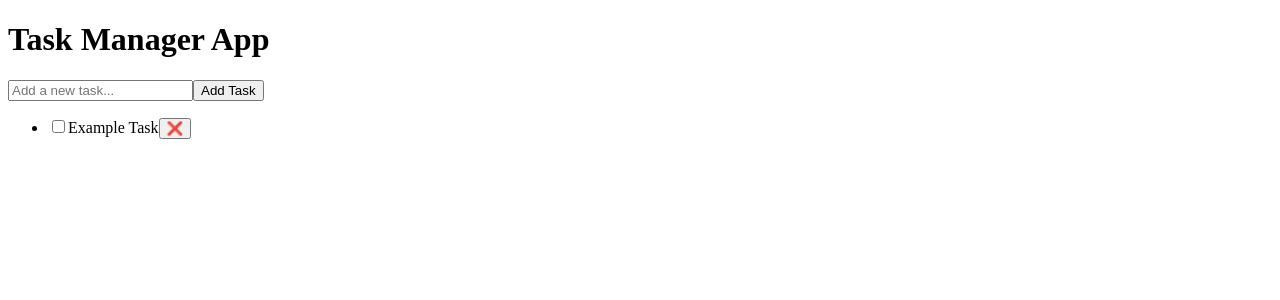
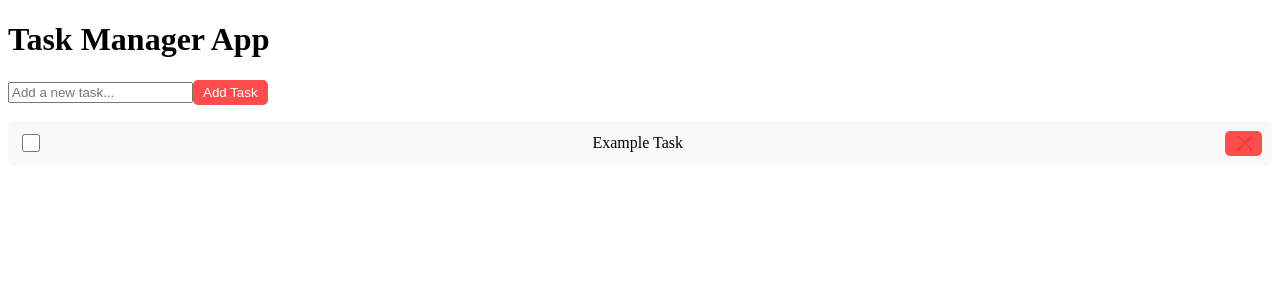
Before and after one commit to Im-Arth1307/Task-Management-Application, a React (Create React App) app: page / in a window 1280 px wide. Shown: the top 300 px of the page. Built offline with nearby package versions, Linux system fonts and the light colour scheme; the HTML template or start-up script is replaced by a standard one.

Commit message:
added TaskList.css

```diff
--- /dev/null
+++ b/src/components/TaskList.css
@@ -0,0 +1,45 @@
+ul {
+    list-style: none;
+    padding: 0;
+  }
+
+  li {
+    display: flex;
+    align-items: center;
+    justify-content: space-between;
+    background: #f9f9f9;
+    padding: 10px;
+    margin: 8px 0;
+    border-radius: 5px;
+    transition: background 0.3s ease-in-out;
+  }
+
+  li:hover {
+    background: #ececec;
+  }
+
+  input[type="checkbox"] {
+    width: 18px;
+    height: 18px;
+    margin-right: 10px;
+    cursor: pointer;
+  }
+
+  .completed {
+    text-decoration: line-through;
+    color: #999;
+  }
+
+  button {
+    background: #ff4d4d;
+    color: white;
+    border: none;
+    padding: 5px 10px;
+    border-radius: 5px;
+    cursor: pointer;
+    transition: background 0.3s ease;
+  }
+
+  button:hover {
+    background: #e60000;
+  }
--- a/src/components/TaskList.js
+++ b/src/components/TaskList.js
@@ -1,6 +1,7 @@
 import React, { useState } from "react";
 import { useSelector, useDispatch } from "react-redux";
 import { toggleTask, deleteTask } from "../redux/taskSlice";
+import "./TaskList.css";
 
 const TaskList = () => {
   const tasks = useSelector((state) => state.tasks || []);// Get tasks from Redux store
```
